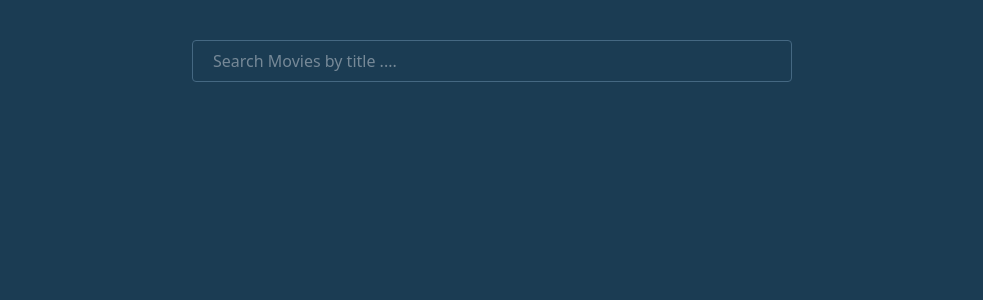
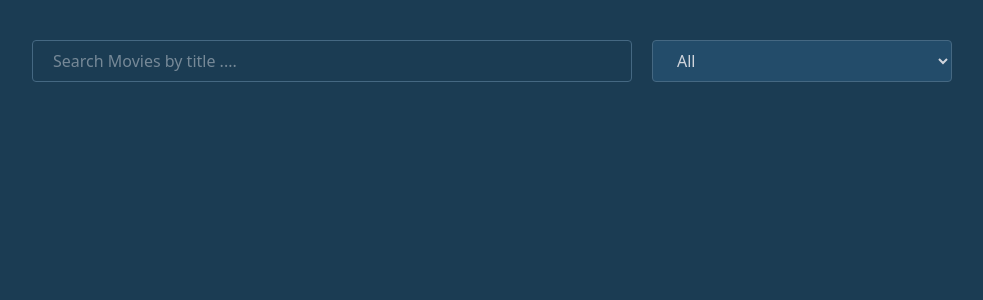
Before and after one commit to kalegauri31/ICP12-ReactJs-project-MovieZone, a React (Vite) app: page /movie in a window 1280 px wide. Shown: the top 300 px of the page, without its empty margins (148-1131 px from the left). Built offline with nearby package versions, Linux system fonts and the light colour scheme.

Commit message:
movie type selection done

```diff
--- a/src/Views/Movie.jsx
+++ b/src/Views/Movie.jsx
@@ -1,8 +1,24 @@
 import React from 'react'
 import { useState } from 'react';
 
+const SelectBox = ({ value, onChange, options }) => {
+    return (
+        <select className='border px-5 py-2 w-[100%] cursor-pointer md:w-[25%] bg-[#234C6A] focus:outline-none rounded-[4px] border-[1.5px] text-gray-300 border-[#456882] '
+            value={value} onChange={onChange}>
+            {
+                options.map((item) => {
+                    return (
+                        <option key={item} value={item}>{item}</option>
+                    )
+                })
+            }
+        </select>
+    )
+}
+
 function Movie() {
     const [searchMovies, setSearchMovies]= useState("");
+     const [movieType, setMovieType] = useState("All");
     return (
         <div className='bg-[#1B3C53] min-h-screen'>
             <div className='flex flex-col w-[100%]  md:flex-row gap-5 items-center justify-center  p-10 '>
@@ -12,6 +28,12 @@ function Movie() {
                             setSearchMovies(e.target.value)
                         }} className='border px-5 w-[100%] py-2 hover:scale-3d text-gray-300 focus:outline-none rounded-[4px] border-[1.5px]  border-[#456882]' />
                 </div>
+
+                 <SelectBox
+                        value={movieType}
+                        onChange={(e) => setMovieType(e.target.value)}
+                        options={["All", "Action", "Comedy", "Drama", "Horror", "Romance", "Thriller"]}
+                    />
             </div>
         </div>
     )
```
